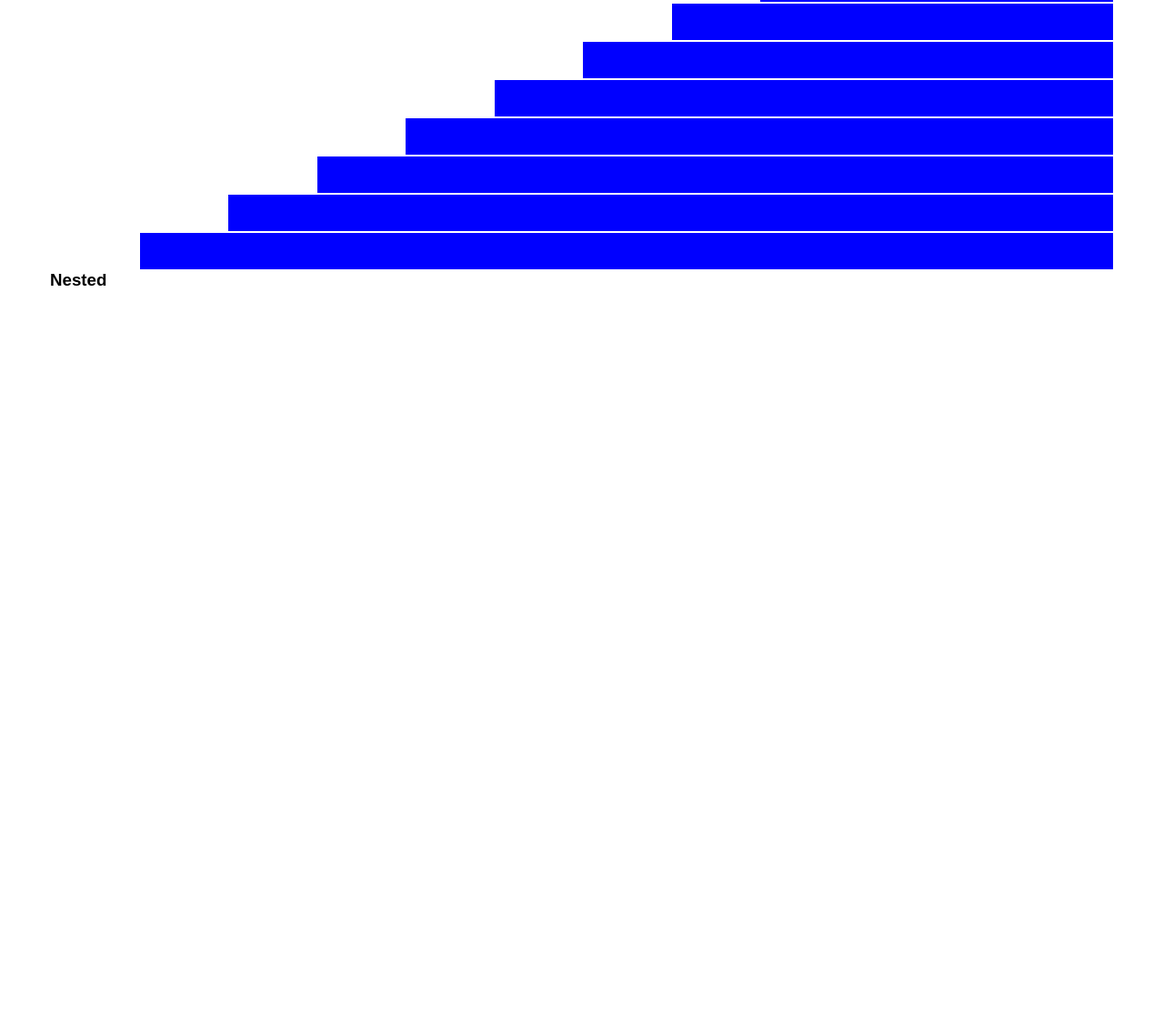
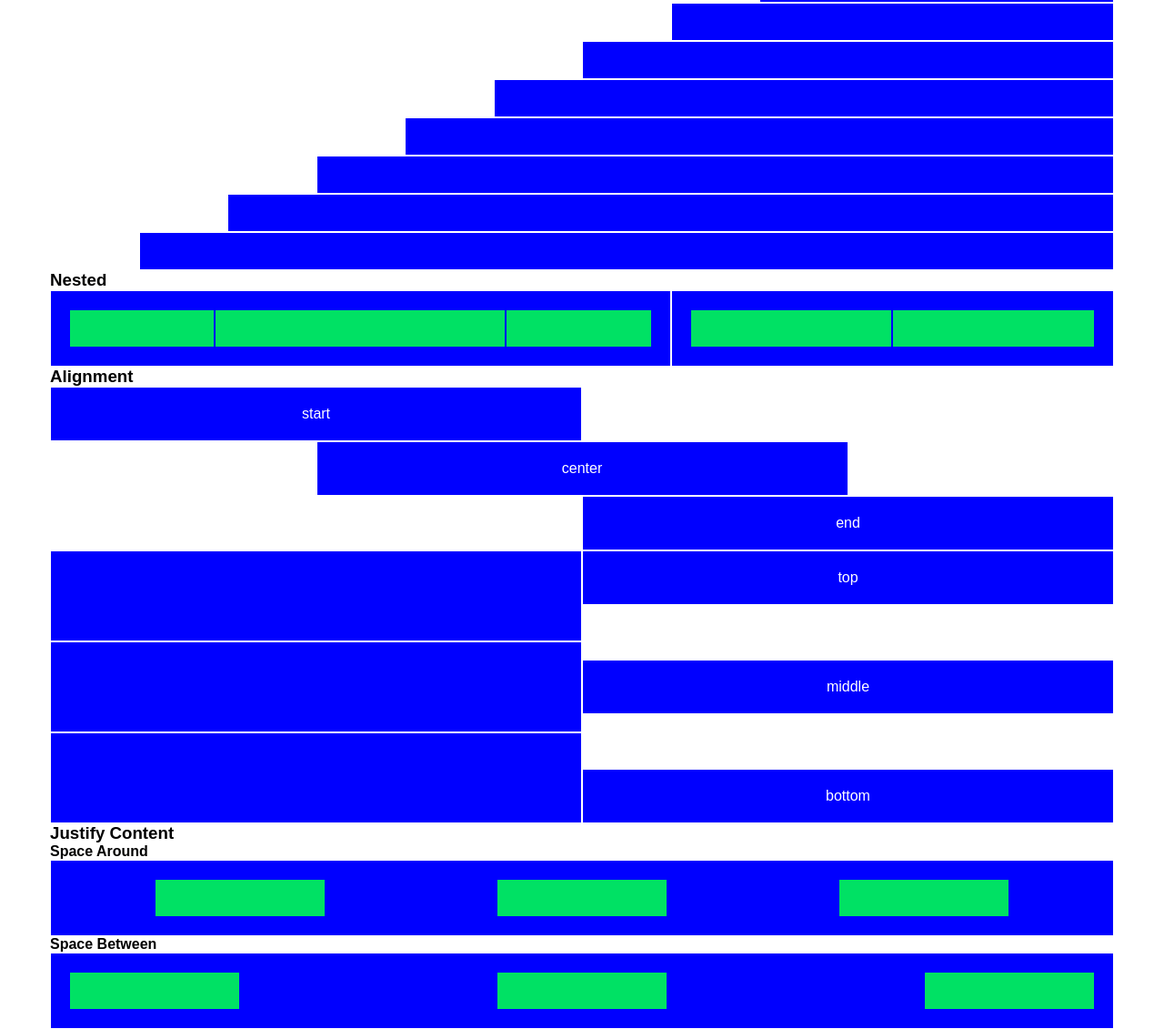
Before and after one commit to danieleangeletti/html-css-12bool, a plain HTML site: page index.html in a window 1280 px wide. Shown: the part 914-2045 px from the top of the page at 91% size. Before the commit the page ends 1233 px from the top, so only its background shows below. Drawn offline with Linux system fonts and the light colour scheme.

Commit message:
esercizio completato

```diff
--- a/css/style.css
+++ b/css/style.css
@@ -33,3 +33,27 @@
 .row:nth-child(7) {
     font-size: 0.5em;
 }
+
+.higher {
+    height: 100px;
+}
+
+.top {
+    align-items: flex-start;
+}
+
+.middle {
+    align-items: center;
+}
+
+.bottom {
+    align-items: flex-end;
+}
+
+.space-around {
+    justify-content: space-around;
+}
+
+.space-between {
+    justify-content: space-between;
+}
--- a/index.html
+++ b/index.html
@@ -402,6 +402,184 @@
             <h3>
                 Nested
             </h3>
+
+            <div class="row">
+                <div class="col-7">
+                    <div class="box">
+                        <div class="row">
+                            <div class="col-3">
+                                <div class="special-box">
+
+                                </div>
+                            </div>
+
+                            <div class="col-6">
+                                <div class="special-box">
+
+                                </div>
+                            </div>
+
+                            <div class="col-3">
+                                <div class="special-box">
+
+                                </div>
+                            </div>
+                        </div>
+                    </div>
+                </div>
+
+                <div class="col-5">
+                    <div class="box">
+                        <div class="row">
+                            <div class="col-6">
+                                <div class="special-box">
+
+                                </div>
+                            </div>
+
+                            <div class="col-6">
+                                <div class="special-box">
+
+                                </div>
+                            </div>
+                        </div>
+                    </div>
+                </div>
+            </div>
+
+            <h3>
+                Alignment
+            </h3>
+
+            <div class="row">
+                <div class="col-6">
+                    <div class="box">
+                        start
+                    </div>
+                </div>
+            </div>
+
+            <div class="row">
+                <div class="col-6 col-offset-3">
+                    <div class="box">
+                        center
+                    </div>
+                </div>
+            </div>
+
+            <div class="row">
+                <div class="col-6 col-offset-6">
+                    <div class="box">
+                        end
+                    </div>
+                </div>
+            </div>
+
+            <div class="row top">
+                <div class="col-6">
+                    <div class="box higher">
+
+                    </div>
+                </div>
+
+                <div class="col-6">
+                    <div class="box">
+                        top
+                    </div>
+                </div>
+            </div>
+
+            <div class="row middle">
+                <div class="col-6">
+                    <div class="box higher">
+
+                    </div>
+                </div>
+
+                <div class="col-6">
+                    <div class="box">
+                        middle
+                    </div>
+                </div>
+            </div>
+
+            <div class="row bottom">
+                <div class="col-6">
+                    <div class="box higher">
+
+                    </div>
+                </div>
+
+                <div class="col-6">
+                    <div class="box">
+                        bottom
+                    </div>
+                </div>
+            </div>
+
+            <h3>
+                Justify Content
+            </h3>
+
+            <h4>
+                Space Around
+            </h4>
+
+            <div class="row">
+                <div class="col-12">
+                    <div class="box">
+                        <div class="row space-around">
+                            <div class="col-2">
+                                <div class="special-box">
+
+                                </div>
+                            </div>
+
+                            <div class="col-2">
+                                <div class="special-box">
+
+                                </div>
+                            </div>
+
+                            <div class="col-2">
+                                <div class="special-box">
+
+                                </div>
+                            </div>
+                        </div>
+                    </div>
+                </div>
+            </div>
+
+            <h4>
+                Space Between
+            </h4>
+
+            <div class="row">
+                <div class="col-12">
+                    <div class="box">
+                        <div class="row space-between">
+                            <div class="col-2">
+                                <div class="special-box">
+
+                                </div>
+                            </div>
+
+                            <div class="col-2">
+                                <div class="special-box">
+
+                                </div>
+                            </div>
+
+                            <div class="col-2">
+                                <div class="special-box">
+
+                                </div>
+                            </div>
+                        </div>
+                    </div>
+                </div>
+            </div>
         </div>
     </body>
 </html>
```
